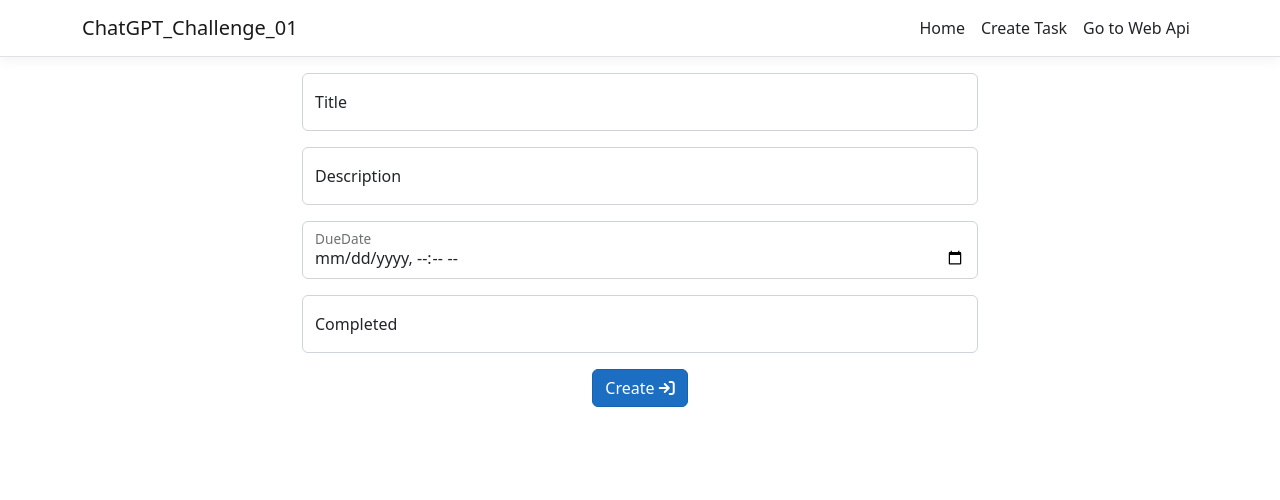
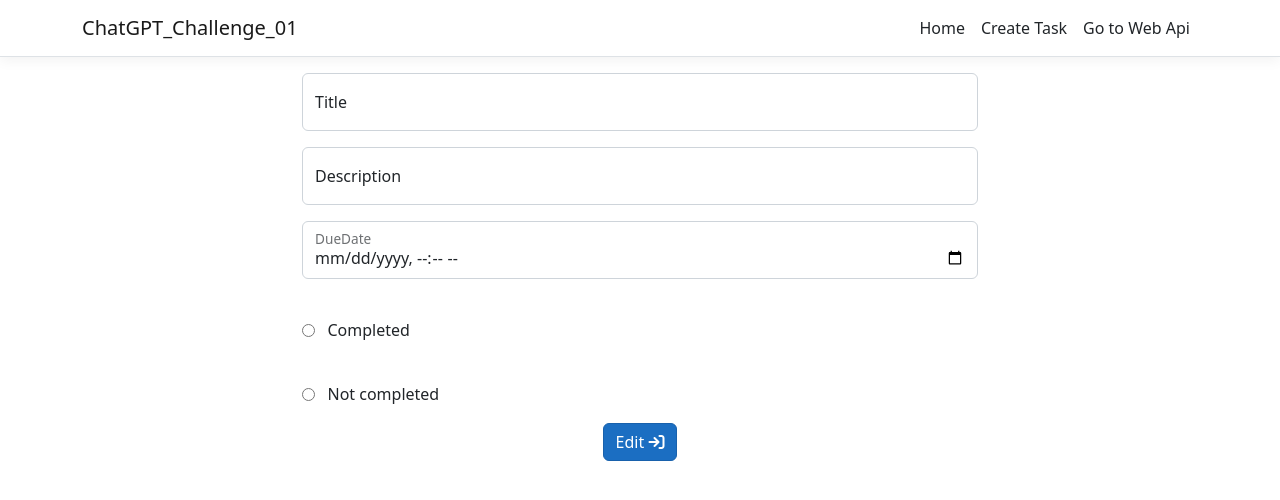
Before and after one commit to DavyGevaert/ChatGPT_Challenge_01, an Angular app in the folder ChatGPT_Challenge_01/ClientApp/: page /details-task/1 in a window 1280 px wide. Shown: the top 500 px of the page. Built offline with nearby package versions, Linux system fonts and the light colour scheme; no server answers.

Commit message:
updated editting task (put method)

```diff
--- a/ChatGPT_Challenge_01/ClientApp/src/app/details-task/details-task.component.html
+++ b/ChatGPT_Challenge_01/ClientApp/src/app/details-task/details-task.component.html
@@ -30,13 +30,26 @@
 
       <div class="form-floating">
 
-        <input formControlName="completed" placeholder="Completed" class="form-control" type="text" value="{{task.completed}}" />
-        <label for="completed">Completed</label>
+        <!--<input formControlName="completed" placeholder="Completed" class="form-control" type="text" value="{{task.completed}}" />-->
+
+        <br />
+        <input type="radio" name="completed" formControlName="completed" [value]="true" />
+        <label for="completed" style="margin-top: 6px;">&nbsp;&nbsp;&nbsp;Completed</label>
+
+      </div>
+
+      <div class="form-floating">
+
+        <!--<input formControlName="completed" placeholder="Completed" class="form-control" type="text" value="{{task.completed}}" />-->
+
+        <br />
+        <input type="radio" name="completed" formControlName="completed" [value]="false" />
+        <label for="completed" style="margin-top: 6px;">&nbsp;&nbsp;&nbsp;Not completed</label>
 
       </div>
 
       <div class="d-flex justify-content-center center">
-        <button (click)="editTask()" type="button" class="btn btn-primary">Create <i class="fa fa-sign-in" aria-hidden="true"></i></button>
+        <button (click)="editTask()" type="button" class="btn btn-primary">Edit <i class="fa fa-sign-in" aria-hidden="true"></i></button>
       </div>
 
 
--- a/ChatGPT_Challenge_01/ClientApp/src/app/details-task/details-task.component.ts
+++ b/ChatGPT_Challenge_01/ClientApp/src/app/details-task/details-task.component.ts
@@ -2,7 +2,7 @@ import { Component, OnInit } from '@angular/core';
 import { ActivatedRoute, Router } from '@angular/router'
 import { ApiService } from '../services/api.service';
 import { Task } from '../model/task';
-import { FormBuilder } from '@angular/forms'
+import { FormBuilder, Validators } from '@angular/forms'
 
 
 @Component({
@@ -27,7 +27,7 @@ export class DetailsTaskComponent implements OnInit {
     title: [''],
     description: [''],
     dueDate: [''],
-    completed: ['']
+    completed: [null, Validators.required]
   })
 
   ngOnInit(): void {
@@ -66,7 +66,7 @@ export class DetailsTaskComponent implements OnInit {
     let dueDate = this.form.value.dueDate?.toString() + ':00';
     this.task.dueDate = new Date(dueDate);
 
-    this.task.completed = !!(this.form.value.completed ?? false);  // something is wrong here, as input boolean in edit screen is not accepted into web api
+    this.task.completed = !!(this.form.value.completed ?? false);
 
     this.apiService.editTask(this.taskId, this.task).subscribe(_ => console.log("form posted to server"));
 
```
